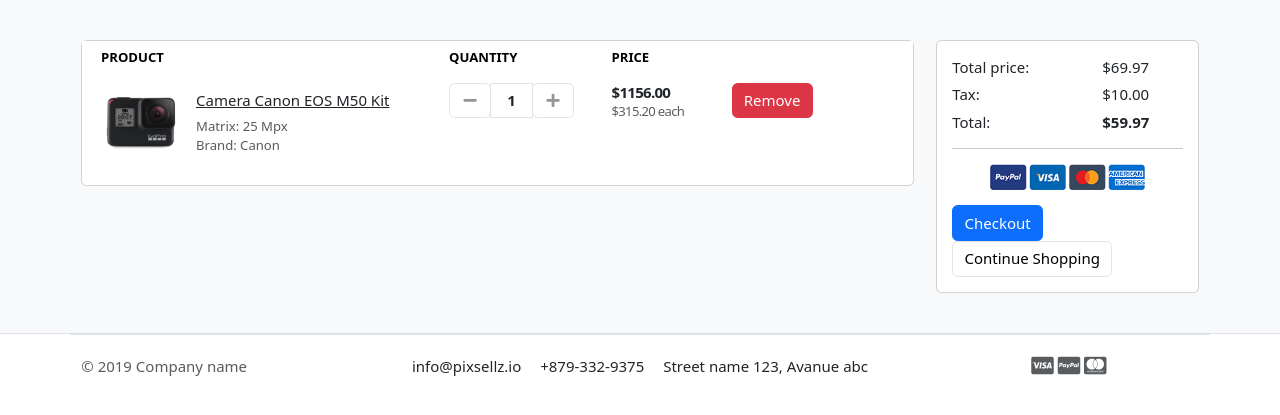
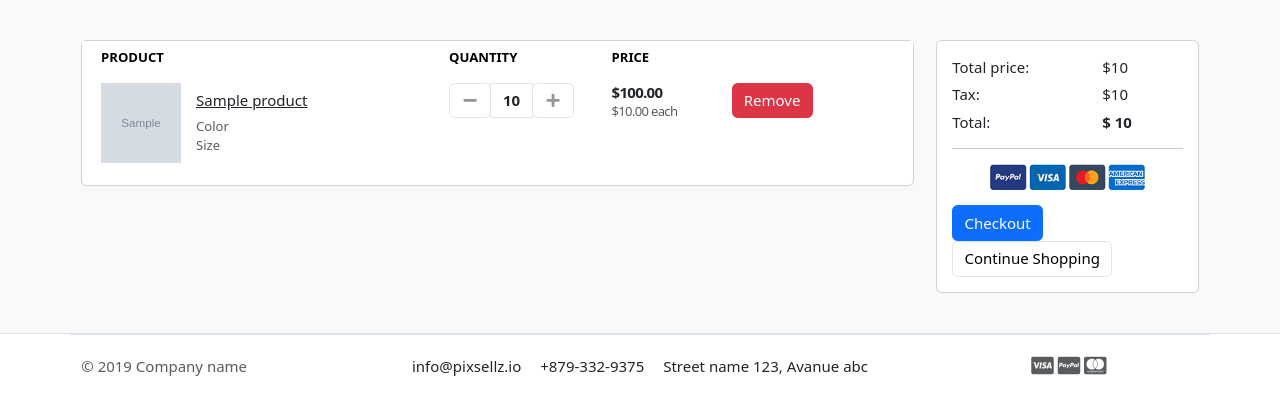
Before and after one commit to wandszera/loja, a Django app: template templates/store/cart.html in a window 1280 px wide. Shown: the part 118-533 px from the top of the page. Run offline with Django 5.2, Linux system fonts and the light colour scheme; tables that the repository leaves empty hold one stand-in row (values such as "Sample post"); the template is opened without the code that fills it: values that come from a table or form of the project are taken from there, most other values are stand-ins (such as "Sample title", 1, 10 or a date in 2020); grey boxes marked "Sample" are stand-in pictures; some libraries are stand-ins or nearby versions; some web fonts are replaced.

Commit message:
Cart Item

```diff
--- a/carts/models.py
+++ b/carts/models.py
@@ -18,5 +18,8 @@
     quantity = models.IntegerField()
     is_active = models.BooleanField(default=True)
 
+    def sub_total(self):
+        return self.product.price * self.quantity
+
     def __str__(self):
         return self.product
--- a/carts/urls.py
+++ b/carts/urls.py
@@ -3,12 +3,5 @@
 
 urlpatterns = [
     path('', views.cart, name='cart'),
-    # path('cart/', CartView.as_view(), name='cart'),
-    # path('cart/add/<int:product_id>/', AddToCartView.as_view(), name='add_to_cart'),
-    # path('cart/remove/<int:product_id>/', RemoveFromCartView.as_view(), name='remove_from_cart'),
-    # path('cart/update/<int:product_id>/', UpdateCartView.as_view(), name='update_cart'),
-    # path('cart/checkout/', CheckoutView.as_view(), name='checkout'),
-    # path('cart/checkout/success/', CheckoutSuccessView.as_view(), name='checkout_success'),
-    # path('cart/checkout/failure/', CheckoutFailureView.as_view(), name='checkout_failure'),
-    # path('cart/checkout/payment/', PaymentView.as_view(), name='payment'),
+    path('add_cart/<int:product_id>/', views.add_cart, name='add_cart'),
 ]
--- a/templates/store/cart.html
+++ b/templates/store/cart.html
@@ -21,13 +21,14 @@
 </tr>
 </thead>
 <tbody>
+{% for cart_item in cart_items %}
 <tr>
 	<td>
 		<figure class="itemside align-items-center">
-			<div class="aside"><img src="./images/items/11.jpg" class="img-sm"></div>
+			<div class="aside"><img src="{{ cart_item.product.image.url }}" class="img-sm"></div>
 			<figcaption class="info">
-				<a href="#" class="title text-dark">Camera Canon EOS M50 Kit</a>
-				<p class="text-muted small">Matrix: 25 Mpx <br> Brand: Canon</p>
+				<a href="#" class="title text-dark">{{ cart_item.product.name}}</a>
+				<p class="text-muted small">Color <br> Size</p>
 			</figcaption>
 		</figure>
 	</td>
@@ -38,23 +39,24 @@
 							<div class="input-group-prepend">
 							<button class="btn btn-light" type="button" id="button-plus"> <i class="fa fa-minus"></i> </button>
 							</div>
-							<input type="text" class="form-control"  value="1">
+							<input type="text" class="form-control"  value="{{ cart_item.quantity }}">
 							<div class="input-group-append">
-							<button class="btn btn-light" type="button" id="button-minus"> <i class="fa fa-plus"></i> </button>
+							<a href="{% url 'add_cart'  cart_item.product.id %}" class="btn btn-light" type="button" id="button-minus"> <i class="fa fa-plus"></i> </a>
 							</div>
 						</div> <!-- input-group.// -->
 					</div> <!-- col.// -->
 	</td>
 	<td>
 		<div class="price-wrap">
-			<var class="price">$1156.00</var>
-			<small class="text-muted"> $315.20 each </small>
+			<var class="price">${{ cart_item.sub_total }}</var>
+			<small class="text-muted"> ${{ cart_item.product.price }} each </small>
 		</div> <!-- price-wrap .// -->
 	</td>
 	<td class="text-right">
 	<a href="" class="btn btn-danger"> Remove</a>
 	</td>
 </tr>
+{% endfor %}
 </tbody>
 </table>
 </div> <!-- card.// -->
@@ -66,15 +68,15 @@
 		<div class="card-body">
 			<dl class="dlist-align">
 			  <dt>Total price:</dt>
-			  <dd class="text-right">$69.97</dd>
+			  <dd class="text-right">${{ total }}</dd>
 			</dl>
 			<dl class="dlist-align">
 			  <dt>Tax:</dt>
-			  <dd class="text-right"> $10.00</dd>
+			  <dd class="text-right"> ${{ tax }}</dd>
 			</dl>
 			<dl class="dlist-align">
 			  <dt>Total:</dt>
-			  <dd class="text-right text-dark b"><strong>$59.97</strong></dd>
+			  <dd class="text-right text-dark b"><strong>$ {{grand_total }}</strong></dd>
 			</dl>
 			<hr>
 			<p class="text-center mb-3">
--- a/templates/store/product_detail.html
+++ b/templates/store/product_detail.html
@@ -72,7 +72,7 @@
 	</div> <!-- row.// -->
 	<hr>
     {% if single_product.stock > 0 %}
-	<a href="./product-detail.html" class="btn  btn-primary"> <span class="text">Add to cart</span> <i class="fas fa-shopping-cart"></i>  </a>
+	<a href="{% url 'add_cart' single_product.id %}" class="btn  btn-primary"> <span class="text">Add to cart</span> <i class="fas fa-shopping-cart"></i>  </a>
     {% else %}
     <a href="#" class="btn  btn-danger"> <span class="text">Out of Stock</span> </a>
     {% endif %}
```
Also changed, not shown: carts/views.py (+53 -3 lines), store/migrations/0003_rename_image_product_images.py (added), store/migrations/0004_rename_images_product_image.py (added).
